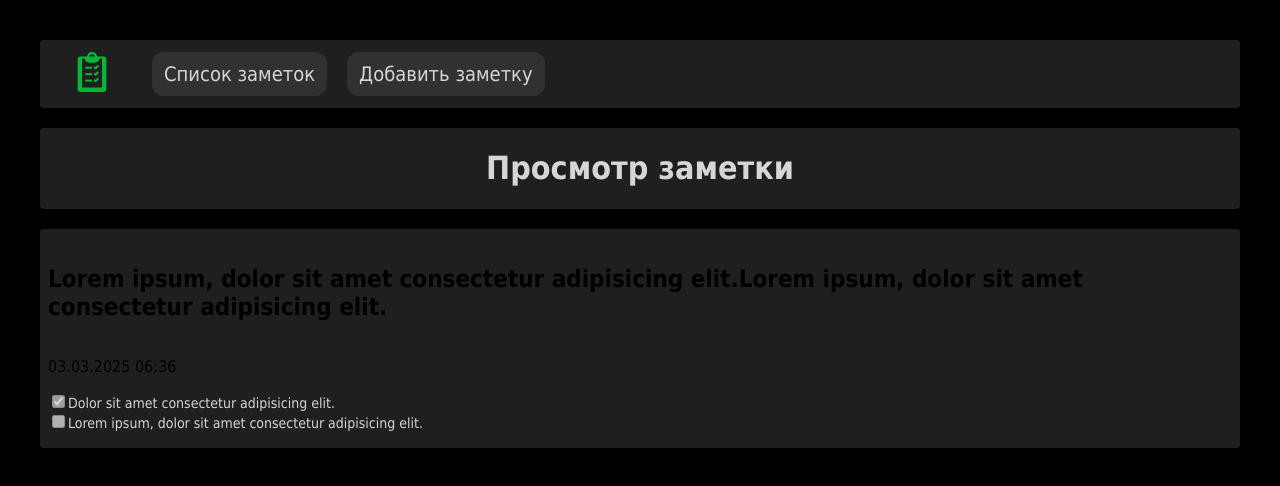
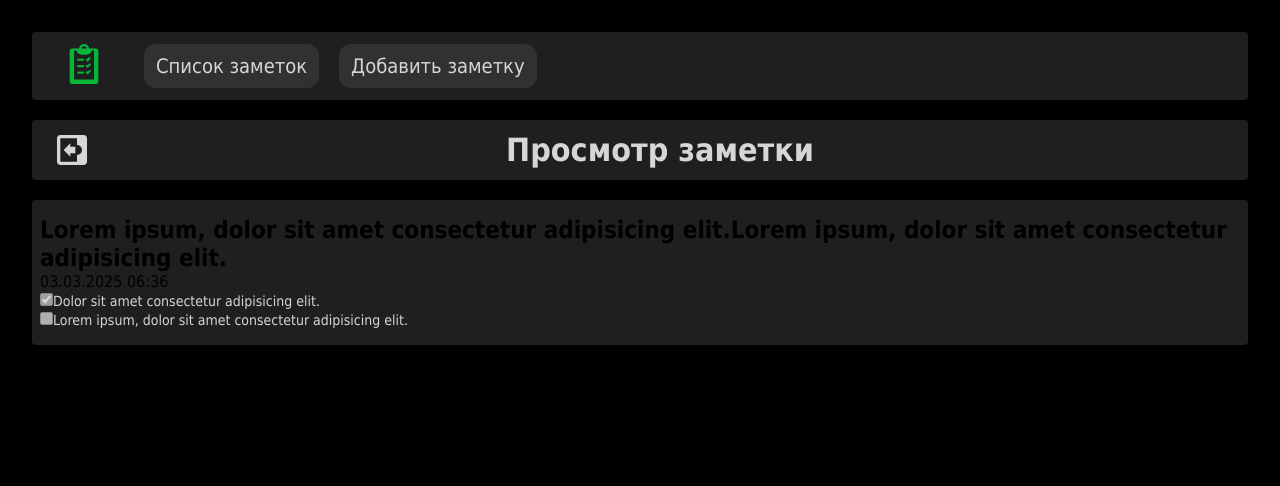
Before and after one commit to otisnth/vue3-ts-todo, a Vue app: page / in a window 1280 px wide. Both pictures are taken after a click on the element 207 px from the left and 282 px from the top of the page. Shown: the top 486 px of the page. Built offline with nearby package versions, Linux system fonts and the light colour scheme; a web font is replaced by a local one.

Commit message:
feat: вынес хедер контента в компонент

```diff
--- a/src/app/styles/global.css
+++ b/src/app/styles/global.css
@@ -1,6 +1,12 @@
 @font-face {
   font-family: Nunito;
   src: url(./Nunito-Regular.ttf);
+}
+
+* {
+  margin: 0;
+  padding: 0;
+  box-sizing: border-box;
 }
 
 #app {
@@ -24,11 +30,3 @@ body {
   place-items: center;
   background-color: #000;
 }
-
-.page-title__container {
-  color: #d6d6d6;
-  background-color: #1f1f1f;
-  display: flex;
-  justify-content: center;
-  border-radius: 4px;
-}
--- a/src/features/AddNote/ui/AddNoteForm.vue
+++ b/src/features/AddNote/ui/AddNoteForm.vue
@@ -8,7 +8,7 @@
                 <span class="add-note-form__button-text">Отмена</span>
             </Button>
             <Button @click="addButtonHandler" class="add-note-form__button">
-                <SvgIcon name="edit" width="30" height="30" color="#FFD166"/>
+                <SvgIcon name="editTodo" width="30" height="30" color="#FFFFFF"/>
                 <span class="add-note-form__button-text">Добавить</span>
             </Button>
         </div>
--- a/src/pages/AddNotePage/Index.vue
+++ b/src/pages/AddNotePage/Index.vue
@@ -1,7 +1,5 @@
 <template>
-    <div class="page-title__container">
-        <h1>Добавить заметку</h1>
-    </div>
+    <PageContentHeader title="Добавить заметку" is-back-button />
 
     <div class="add-note-page">
         <AddNoteForm />
@@ -10,6 +8,8 @@
 
 <script setup lang="ts">
 import AddNoteForm from "@/features/AddNote/ui/AddNoteForm.vue";
+import PageContentHeader from "@/shared/ui/PageContentHeader.vue";
+
 </script>
 
 <style>
--- a/src/pages/EditNotePage/Index.vue
+++ b/src/pages/EditNotePage/Index.vue
@@ -1,9 +1,9 @@
 <template>
-    <div class="page-title__container">
-        <h1>Редактировать заметку</h1>
-    </div>
+    <PageContentHeader title="Редактировать заметку" is-back-button />
 </template>
 
-<script setup lang="ts"></script>
+<script setup lang="ts">
+import PageContentHeader from "@/shared/ui/PageContentHeader.vue";
+</script>
 
 <style></style>
--- a/src/pages/NoteViewPage/Index.vue
+++ b/src/pages/NoteViewPage/Index.vue
@@ -1,7 +1,5 @@
 <template>
-    <div class="page-title__container">
-        <h1>Просмотр заметки</h1>
-    </div>
+    <PageContentHeader title="Просмотр заметки" is-back-button />
     <div v-if="note" class="note-view-page">
         <h2>{{ note.title }}</h2>
         <p>{{ formatDate(note.createdAt) }}</p>
@@ -16,6 +14,7 @@ import { useNote } from "@/entities/Note/model/useNote";
 import { formatDate } from "@/entities/Note/lib/dateFormat";
 import type { INote } from "@/entities/Note/model/types";
 import TasksList from "@/entities/Note/ui/TasksList.vue";
+import PageContentHeader from "@/shared/ui/PageContentHeader.vue";
 
 const route = useRoute();
 const { getNoteById } = useNote();
--- a/src/pages/NotesPage/Index.vue
+++ b/src/pages/NotesPage/Index.vue
@@ -1,7 +1,5 @@
 <template>
-    <div class="page-title__container">
-        <h1>Список заметок</h1>
-    </div>
+    <PageContentHeader title="Список заметок" />
 
     <div class="notes-list__container">
         <Note v-for="(item, index) in notes" :key="index" :note="item" />
@@ -11,6 +9,7 @@
 <script setup lang="ts">
 import { useNote } from "@/entities/Note/model/useNote";
 import Note from "@/entities/Note/ui/Note.vue";
+import PageContentHeader from "@/shared/ui/PageContentHeader.vue";
 
 const { notes } = useNote();
 </script>
--- /dev/null
+++ b/src/shared/ui/PageContentHeader.vue
@@ -0,0 +1,47 @@
+<template>
+    <div class="page-content-header">
+        <SvgIcon v-if="isBackButton" class="page-content-header__back-button" name="arrowLeft" width="40" height="40" color="#d6d6d6" @click="backButtonHandler"/>
+        <h1 class="page-content-header__title">{{ title }}</h1>
+    </div>
+</template>
+
+<script setup lang="ts">
+import { defineProps } from "vue";
+import { useRouter } from "vue-router";
+import SvgIcon from "@/shared/ui/SvgIcon.vue";
+
+defineProps<{
+    title: string;
+    isBackButton?: boolean;
+}>();
+
+const router = useRouter();
+
+const backButtonHandler = () => {
+    router.back();
+}
+</script>
+
+<style>
+.page-content-header {
+  background-color: #1f1f1f;
+  display: grid;
+  grid-template-columns: auto 1fr;
+  align-items: center;
+  border-radius: 4px;
+  padding: 10px 20px;
+  width: 100%;
+}
+
+.page-content-header__title {
+  display: block;
+  color: #d6d6d6;
+  grid-column: 2;
+  justify-self: center;
+}
+
+.page-content-header__back-button {
+    cursor: pointer;
+    justify-self: start;
+}
+</style>
--- a/src/shared/ui/SvgIcon.vue
+++ b/src/shared/ui/SvgIcon.vue
@@ -35,8 +35,10 @@ const props = defineProps({
 });
 
 const icons = {
+  arrowLeft: '<path d="M23.3333 16.6667L23.3333 23.3333L18.3333 23.3333L18.3333 26.6667L11.6667 20L18.3333 13.3333L18.3333 16.6667L23.3333 16.6667ZM25 31.6667L8.33333 31.6667L8.33333 8.33333L25 8.33333L25 15C26.3261 15 27.5979 15.5268 28.5355 16.4645C29.4732 17.4021 30 18.6739 30 20C30 21.3261 29.4732 22.5979 28.5355 23.5355C27.5979 24.4732 26.3261 25 25 25L25 31.6667ZM5 8.33333L5 31.6667C5 32.5507 5.35119 33.3986 5.97631 34.0237C6.60143 34.6488 7.44928 35 8.33333 35L31.6667 35C32.5507 35 33.3986 34.6488 34.0237 34.0237C34.6488 33.3986 35 32.5507 35 31.6667L35 8.33333C35 7.44928 34.6488 6.60143 34.0237 5.97631C33.3986 5.35119 32.5507 5 31.6667 5L8.33333 5C7.44928 5 6.60143 5.35119 5.97631 5.97631C5.35119 6.60143 5 7.44928 5 8.33333Z" />',
   cancel: '<path d="M23.4584 8.2455L21.7547 6.54175L15.0001 13.2963L8.2455 6.54175L6.54175 8.2455L13.2963 15.0001L6.54175 21.7547L8.2455 23.4584L15.0001 16.7038L21.7547 23.4584L23.4584 21.7547L16.7038 15.0001L23.4584 8.2455Z"/>',
   edit: '<path d="M2.16663 14.1666V16.6666H8.83329V15.0916H3.74996V14.1666C3.74996 13.6333 6.35829 12.4166 8.83329 12.4166C9.63329 12.4249 10.425 12.5333 11.1916 12.7333L12.4583 11.4666C11.2916 11.0749 10.0833 10.8583 8.83329 10.8333C6.60829 10.8333 2.16663 11.9416 2.16663 14.1666ZM8.83329 3.33325C6.99163 3.33325 5.49996 4.82492 5.49996 6.66659C5.49996 8.50825 6.99163 9.99992 8.83329 9.99992C10.675 9.99992 12.1666 8.50825 12.1666 6.66659C12.1666 4.82492 10.675 3.33325 8.83329 3.33325ZM8.83329 8.33325C7.91663 8.33325 7.16663 7.59159 7.16663 6.66659C7.16663 5.74159 7.91663 4.99992 8.83329 4.99992C9.74996 4.99992 10.5 5.74992 10.5 6.66659C10.5 7.58325 9.75829 8.33325 8.83329 8.33325ZM18.5833 11.1249L17.75 11.9583L16.0416 10.2916L16.875 9.45825C16.9606 9.37427 17.0758 9.32723 17.1958 9.32723C17.3158 9.32723 17.431 9.37427 17.5166 9.45825L18.5833 10.5249C18.7583 10.6999 18.7583 10.9916 18.5833 11.1666M10.5 15.7833L15.55 10.7333L17.2583 12.3999L12.2583 17.4583H10.5V15.7833Z"/>',
+  editTodo: '<path d="M12.0833 25.875H6.04167C4.70042 25.875 3.625 24.7996 3.625 23.4583V6.54167C3.625 5.20042 4.70042 4.125 6.04167 4.125H22.9583C24.2996 4.125 25.375 5.20042 25.375 6.54167V12.9821C25.0125 12.8371 24.6138 12.7525 24.215 12.7525C23.7679 12.7525 23.345 12.8492 22.9583 13.0304V6.54167H6.04167V23.4583H12.2162L12.0833 23.5913V25.875ZM8.45833 11.375H20.5417V8.95833H8.45833V11.375ZM8.45833 21.0417H14.6329L16.9167 18.77V18.625H8.45833V21.0417ZM8.45833 16.2083H19.4783L20.5417 15.145V13.7917H8.45833V16.2083ZM26.2208 16.9092L24.6742 15.3625C24.5499 15.2407 24.3829 15.1725 24.209 15.1725C24.035 15.1725 23.868 15.2407 23.7437 15.3625L22.5354 16.5708L25.0125 19.0479L26.2208 17.8396C26.3426 17.7154 26.4108 17.5483 26.4108 17.3744C26.4108 17.2004 26.3426 17.0334 26.2208 16.9092ZM14.5 27.0833H16.9892L24.2996 19.7488L21.8225 17.2717L14.5 24.5942V27.0833Z"/>',
   trash: '<path d="M5.49996 15.8333C5.49996 16.2754 5.67555 16.6993 5.98811 17.0118C6.30068 17.3244 6.7246 17.5 7.16663 17.5H13.8333C14.2753 17.5 14.6992 17.3244 15.0118 17.0118C15.3244 16.6993 15.5 16.2754 15.5 15.8333V5.83333H5.49996V15.8333ZM7.16663 7.5H13.8333V15.8333H7.16663V7.5ZM13.4166 3.33333L12.5833 2.5H8.41663L7.58329 3.33333H4.66663V5H16.3333V3.33333H13.4166Z"/>',
   wait: '<path d="M16.6666 10.5001C16.6666 12.2682 15.9642 13.9639 14.714 15.2142C13.4638 16.4644 11.7681 17.1668 9.99996 17.1668C8.23185 17.1668 6.53616 16.4644 5.28591 15.2142C4.03567 13.9639 3.33329 12.2682 3.33329 10.5001C3.33329 8.73201 4.03567 7.03632 5.28591 5.78607C6.53616 4.53583 8.23185 3.83345 9.99996 3.83345C10.6333 3.83345 11.25 3.92512 11.8333 4.09179L13.1416 2.78345C12.1452 2.37309 11.0776 2.16353 9.99996 2.16679C8.90561 2.16679 7.82198 2.38233 6.81093 2.80112C5.79988 3.21991 4.88122 3.83374 4.1074 4.60756C2.5446 6.17037 1.66663 8.28998 1.66663 10.5001C1.66663 12.7103 2.5446 14.8299 4.1074 16.3927C4.88122 17.1665 5.79988 17.7803 6.81093 18.1991C7.82198 18.6179 8.90561 18.8335 9.99996 18.8335C12.2101 18.8335 14.3297 17.9555 15.8925 16.3927C17.4553 14.8299 18.3333 12.7103 18.3333 10.5001M6.59163 8.90012L5.41663 10.0835L9.16663 13.8335L17.5 5.50012L16.325 4.31679L9.16663 11.4751L6.59163 8.90012Z"/>'
 };
```
